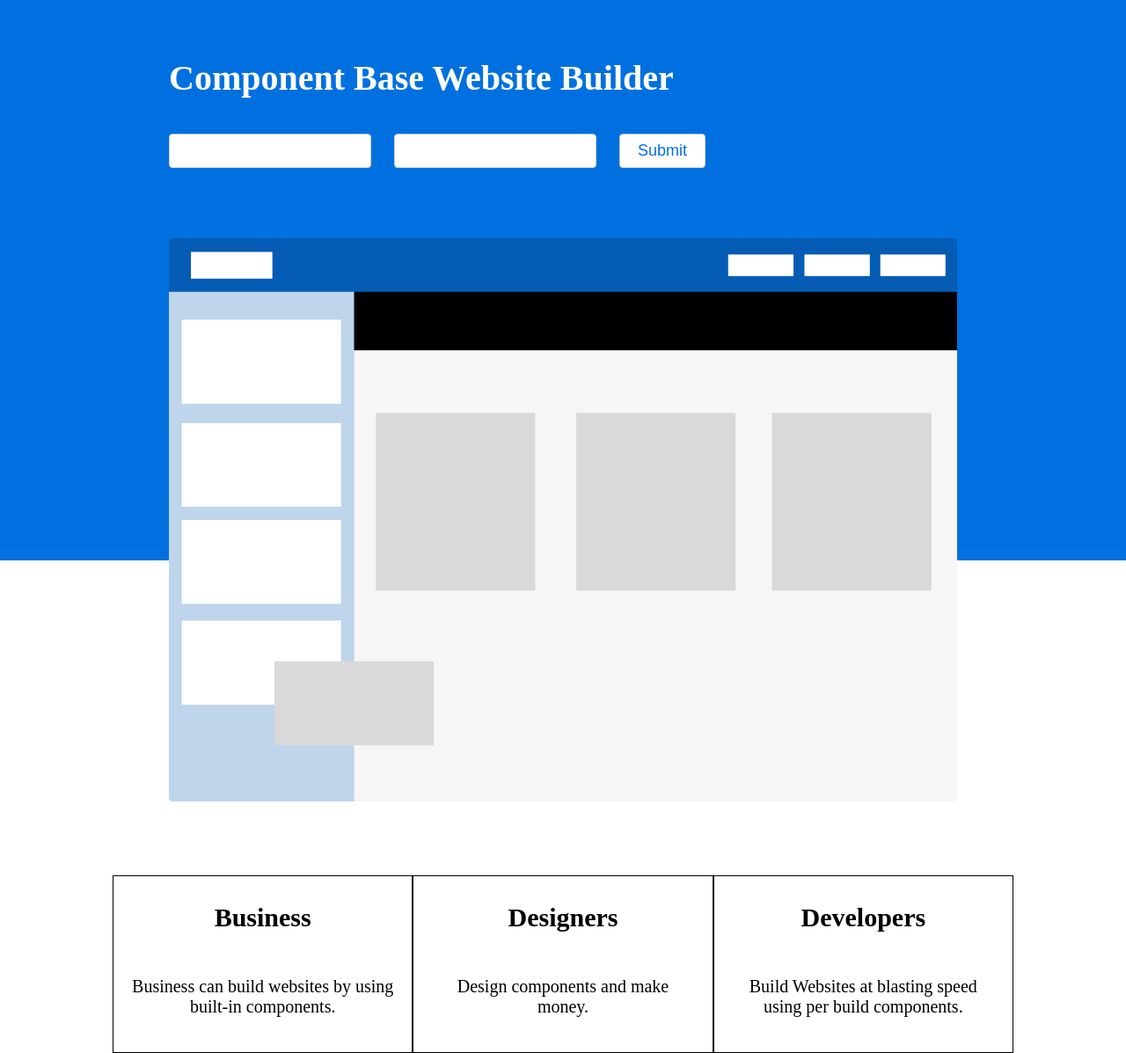
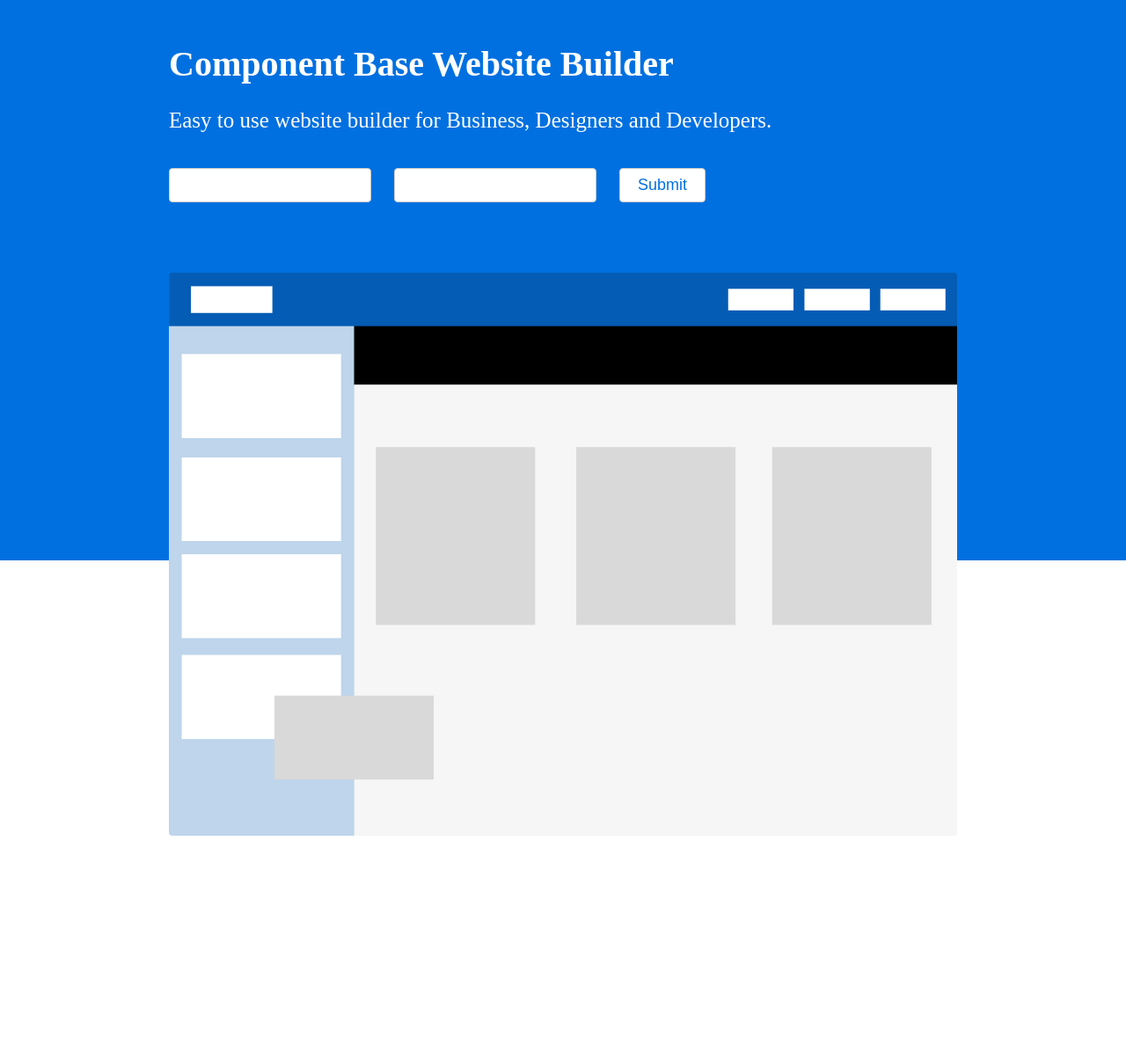
Before and after one commit to sndineshan/weblion, a website: page dist/index.html in a window 1280 px wide. Shown: the part 163-1360 px from the top of the page at 88% size. After the commit the page ends 1117 px from the top, so only its background shows below. Drawn offline with Linux system fonts and the light colour scheme.

Commit message:
Initial Commit 2

```diff
--- a/dist/css/style.css
+++ b/dist/css/style.css
@@ -20,7 +20,7 @@ body {
 }
 .title {
     margin-left: 15vw;
-    margin-top: 8vh;
+    margin-top: 6vh;
     padding: 0;
     font-size: 40px;
     color: white;
@@ -73,7 +73,7 @@ input[type=submit] {
 .features {
     width: 80vw;
     margin-left: 10vw;
-    display: grid;
+    display: none;
     grid-template-columns: 1fr 1fr 1fr;
     margin-top: 10vh;
 }
@@ -88,6 +88,13 @@ input[type=submit] {
 }
 .features-div {
     display: block;
-    border: 1px solid black;
-
+    background-color: #ccc;
+    margin: 10px;
 }
+.paragraph {
+    margin-left: 15vw;
+    margin-top: 3vh;
+    padding: 0;
+    font-size: 25px;
+    color: white;
+}
--- a/dist/index.html
+++ b/dist/index.html
@@ -14,6 +14,9 @@
     <h1 class="title">
         Component Base Website Builder
     </h1>
+    <p class="paragraph">
+        Easy to use website builder for Business, Designers and Developers.
+    </p>
 
    <!-- Begin Mailchimp Signup Form -->
         <div id="mc_embed_signup">
```
